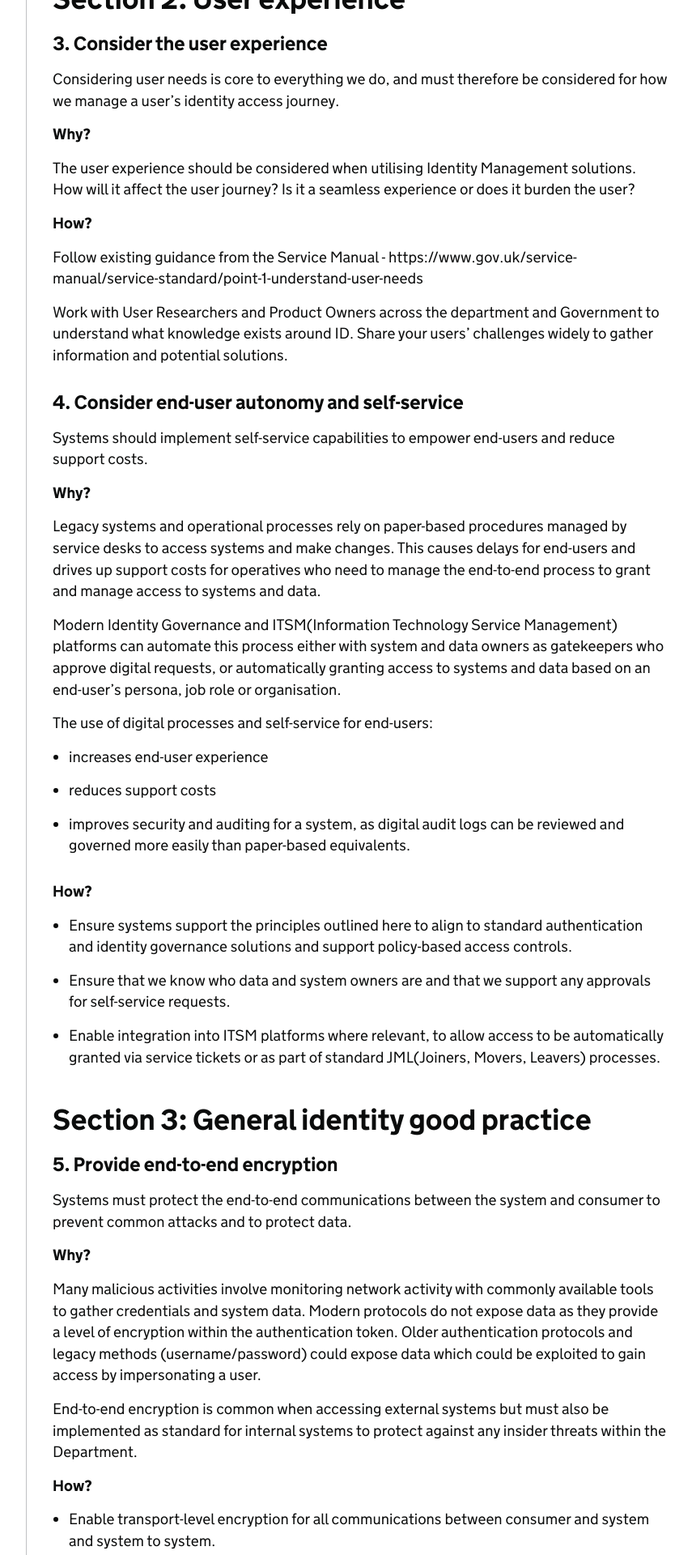
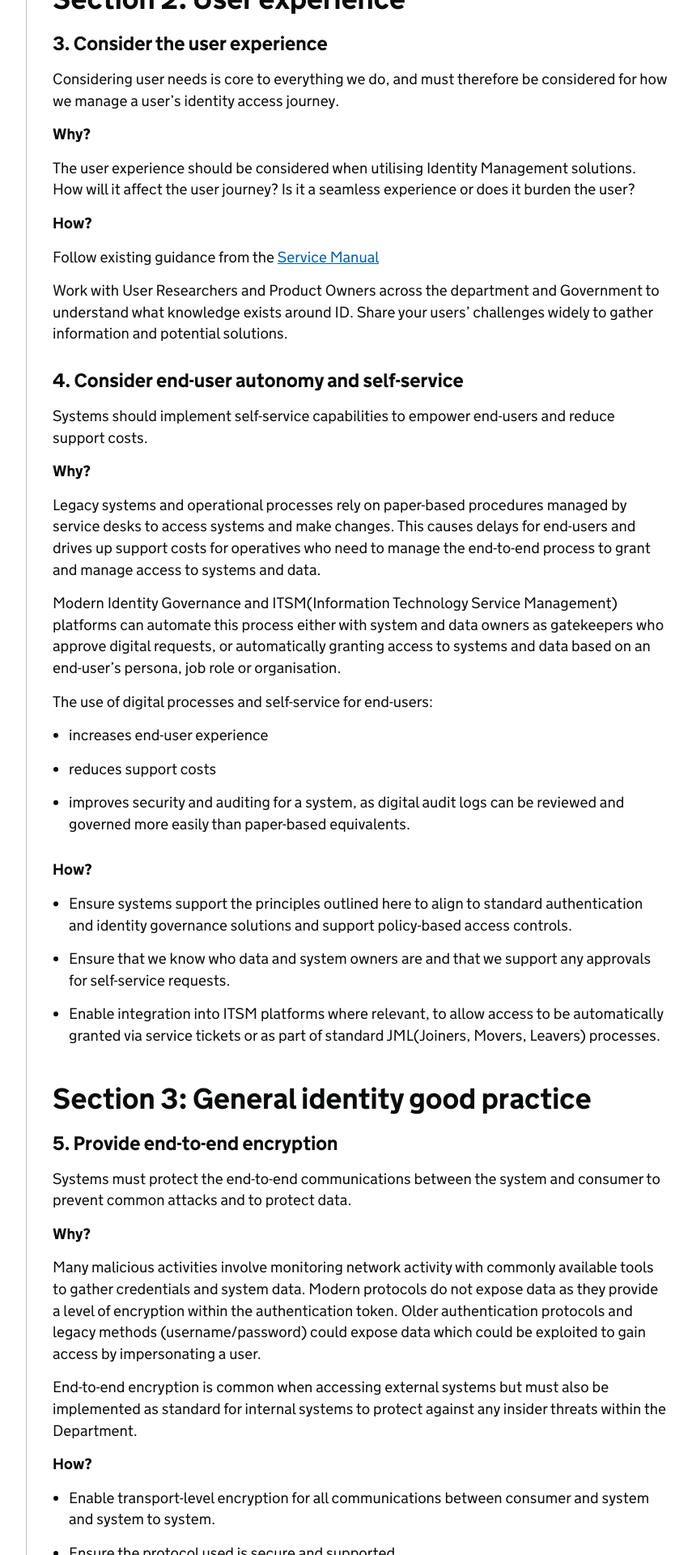
Before and after one commit to DFE-Digital/architecture, a Jekyll site: the page built from principles/identity-principles.md, in a window 1280 px wide. Shown: the part 3080-5000 px from the top of the page at 81% size, without its empty margins (298-1153 px from the left). Built offline with Jekyll 4.4.1, drawn with Linux system fonts in a browser that asks for light colours; our own code applies the rules of GitHub Pages for plain Markdown files; part of the change alters nothing that is shown; some of the changed text lies outside the part shown.

Commit message:
Updated links

```diff
--- a/principles/identity-principles.md
+++ b/principles/identity-principles.md
@@ -108,7 +108,7 @@ The user experience should be considered when utilising Identity Management solu
 
 **How?**
 
-Follow existing guidance from the Service Manual - https://www.gov.uk/service-manual/service-standard/point-1-understand-user-needs
+Follow existing guidance from the [Service Manual](https://www.gov.uk/service-manual/service-standard/point-1-understand-user-needs)
 
 Work with User Researchers and Product Owners across the department and Government to understand what knowledge exists around ID. Share your users’ challenges widely to gather information and potential solutions.
 
@@ -274,7 +274,7 @@ MFA is often considered an additional control required when accessing systems as
 
 * Consider MFA requirements when a system undergoes a significant change to scope, such as the addition of new functionality and/or access to additional data.
 
-* Consider the platforms used to access the system **(Principle 2)** and review if MFA would be supported on all platforms. If not possible across all platforms, review a two-tier approach for access, with platforms unable to support MFA only given access to a sub-set of functionality and/or data.
+* Consider the platforms used to access the system ([Principle 2](#2-support-an-approved-authentication-method)) and review if MFA would be supported on all platforms. If not possible across all platforms, review a two-tier approach for access, with platforms unable to support MFA only given access to a sub-set of functionality and/or data.
 
 
 ### 11. Integration into central reporting/SIEM for auditing
@@ -287,7 +287,7 @@ Whilst individual system owners or teams have a responsibility for the security
 
 **How?**
 
-* Alignment to **Principle 1** enables integration and logging for the authentication into a system, as this is provided as part of the service.
+* Alignment to [Principle 1](#1-align-to-a-strategic-authentication-service) enables integration and logging for the authentication into a system, as this is provided as part of the service.
 
 * Follow standard Departmental Security Assurance Model (DSAM) processes to ensure the InfoSec team are aware of any sensitive data or access within the system.
 
@@ -423,7 +423,7 @@ Open Standards ease integration burden on services, enable us to move at pace fo
 
 **Why?**
 
-* We maintain alignment with the [architecture principles](https://github.com/DFE-Digital/architecture/blob/master/principles/enterprise-architecture-principles.md#10-use-open-standards).
+* We maintain alignment with the [architecture principles](enterprise-architecture-principles/#10-use-open-standards).
 
 * Open Standards ease integration burden on services.
 
@@ -454,7 +454,7 @@ Data used within identity platforms to identify users must be used appropriately
 
 **How?**
 
-Follow our existing [data principles and guidance](https://github.com/DFE-Digital/architecture/blob/master/principles/enterprise-data-architecture-principles.md#6-data-use-is-ethical).
+Follow our existing [data principles and guidance](enterprise-data-architecture-principles/#6-data-use-is-ethical).
 
 
 ### 20. Use data masters to enable persistence and portability and reliability
@@ -467,7 +467,7 @@ Utilising master data sources enables consistent and joined-up user experiences
 
 **How?**
 
-* Follow our existing principles for [data mastering and re-use](https://github.com/DFE-Digital/architecture/blob/master/principles/enterprise-data-architecture-principles.md#1-data-is-an-asset).
+* Follow our existing principles for [data mastering and re-use](enterprise-data-architecture-principles/#1-data-is-an-asset).
 
 * Clearly document the attributes your service holds that future services may use to join up identities.
 
```
